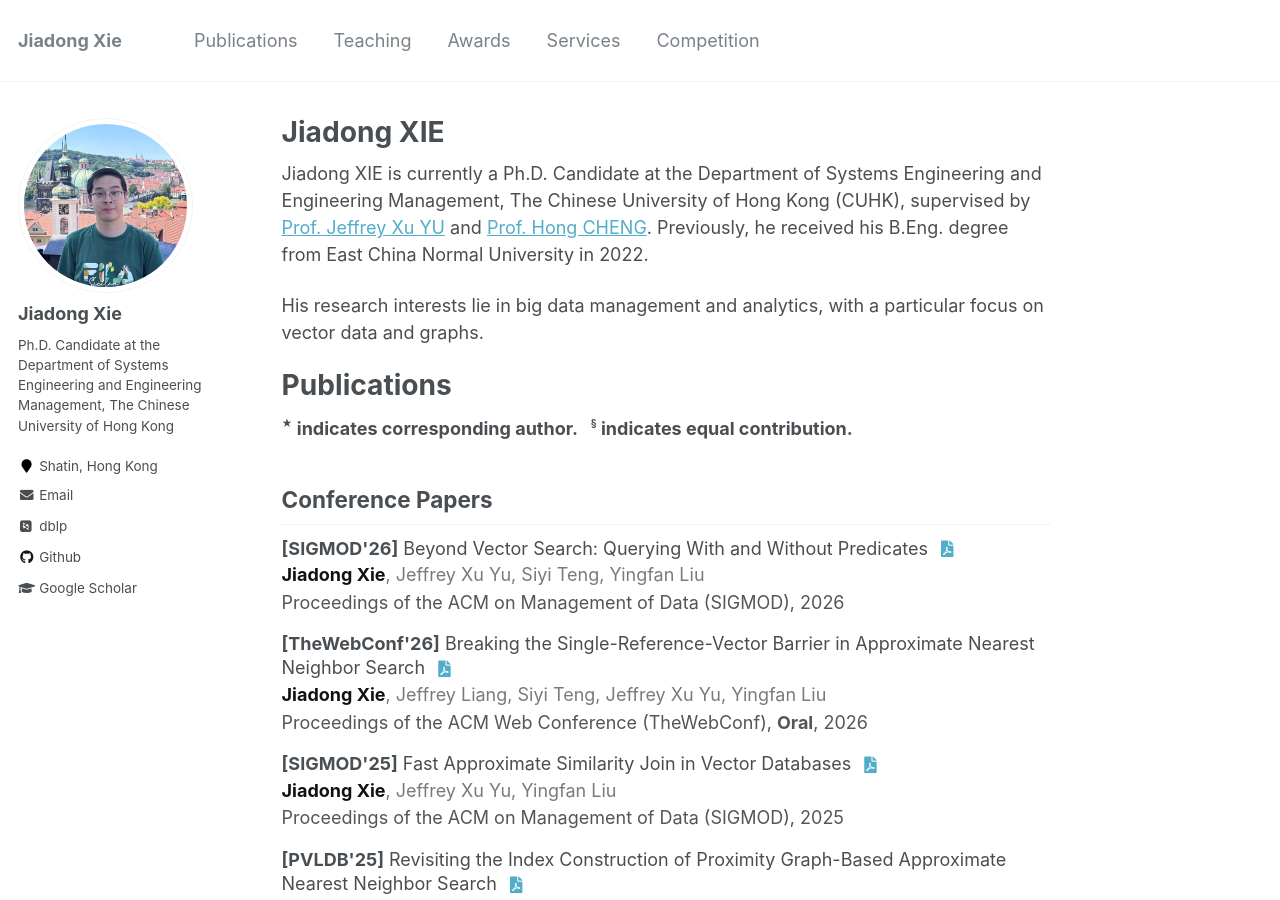
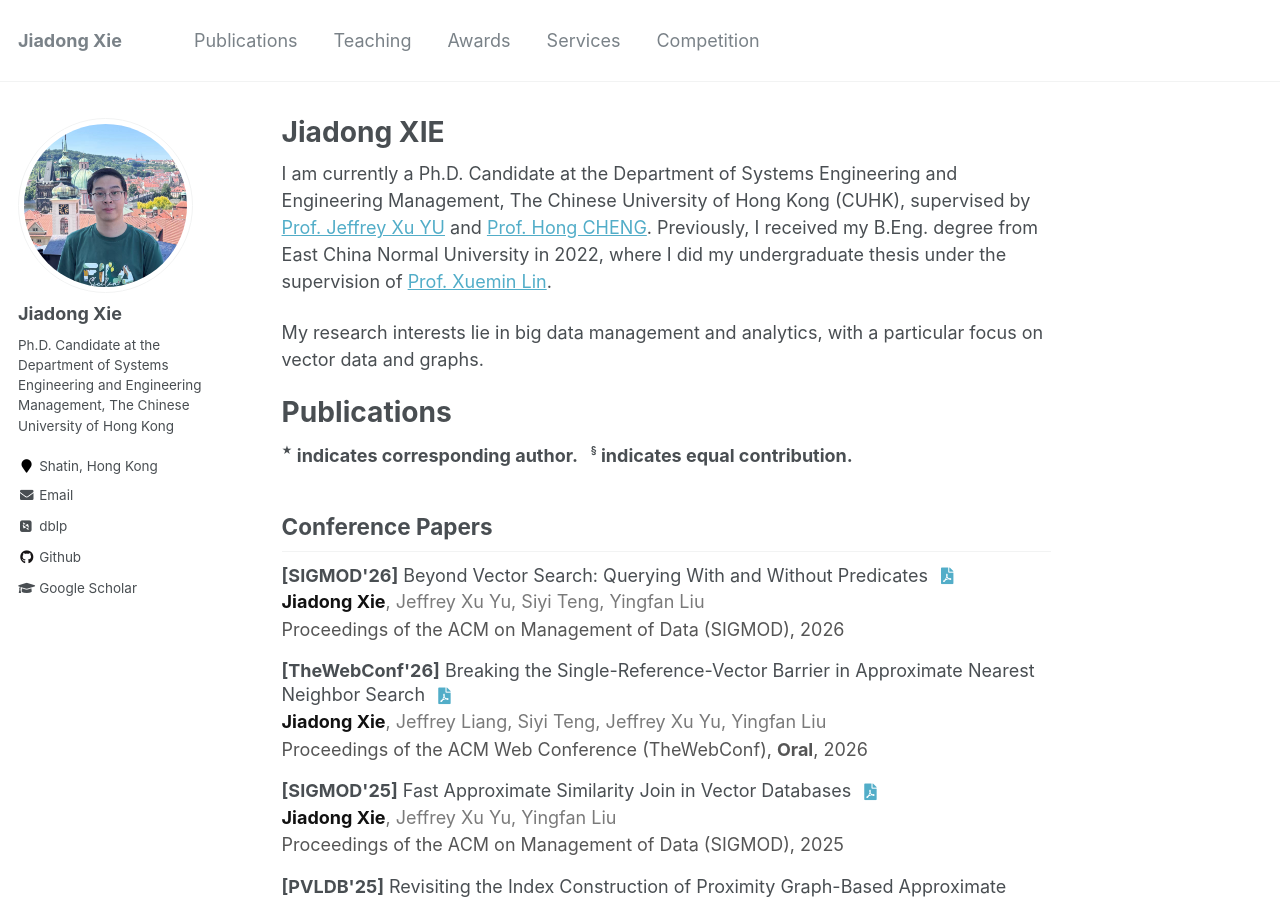
Before and after one commit to Xiejiadong/Xiejiadong.github.io, a Jekyll site: the page built from _pages/about.md, in a window 1280 px wide and 900 px high. Built offline with Jekyll 4.4.1, drawn with Linux system fonts in a browser that asks for light colours; some web fonts are replaced.

Commit message:
Update about.md

```diff
--- a/_pages/about.md
+++ b/_pages/about.md
@@ -8,10 +8,10 @@ redirect_from:
   - /about.html
 ---
 
-Jiadong XIE is currently a Ph.D. Candidate at the Department of Systems Engineering and Engineering Management, The Chinese University of Hong Kong (CUHK), supervised by [Prof. Jeffrey Xu YU](https://www.se.cuhk.edu.hk/people/academic-staff/prof-yu-xu-jeffrey/) and [Prof. Hong CHENG](https://www.se.cuhk.edu.hk/people/academic-staff/prof-cheng-hong/).
-Previously, he received his B.Eng. degree from East China Normal University in 2022.
+I am currently a Ph.D. Candidate at the Department of Systems Engineering and Engineering Management, The Chinese University of Hong Kong (CUHK), supervised by [Prof. Jeffrey Xu YU](https://www.se.cuhk.edu.hk/people/academic-staff/prof-yu-xu-jeffrey/) and [Prof. Hong CHENG](https://www.se.cuhk.edu.hk/people/academic-staff/prof-cheng-hong/).
+Previously, I received my B.Eng. degree from East China Normal University in 2022, where I did my undergraduate thesis under the supervision of [Prof. Xuemin Lin](https://xueminlin.github.io/).
 
-His research interests lie in big data management and analytics, with a particular focus on vector data and graphs.
+My research interests lie in big data management and analytics, with a particular focus on vector data and graphs.
 
 
 Publications
```
